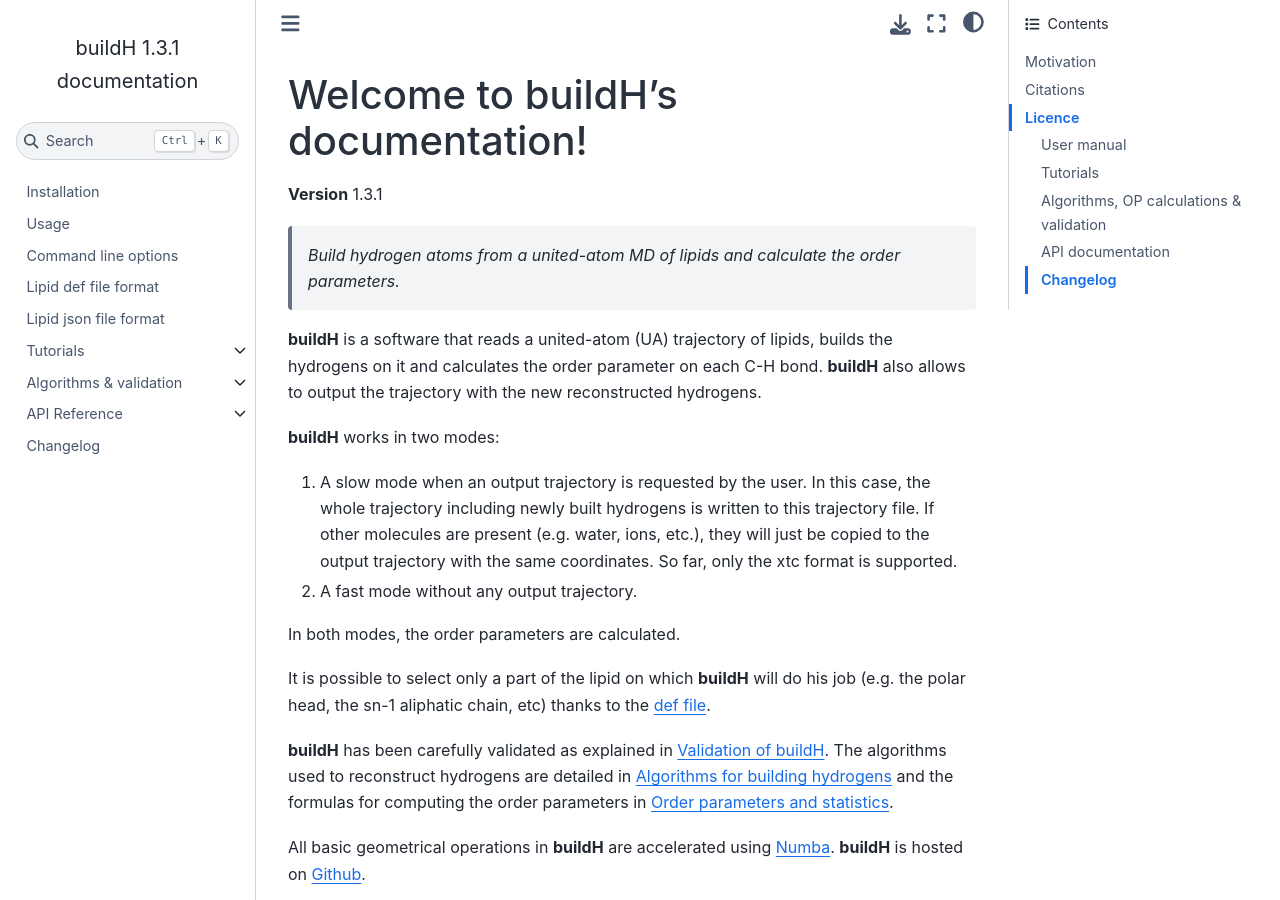
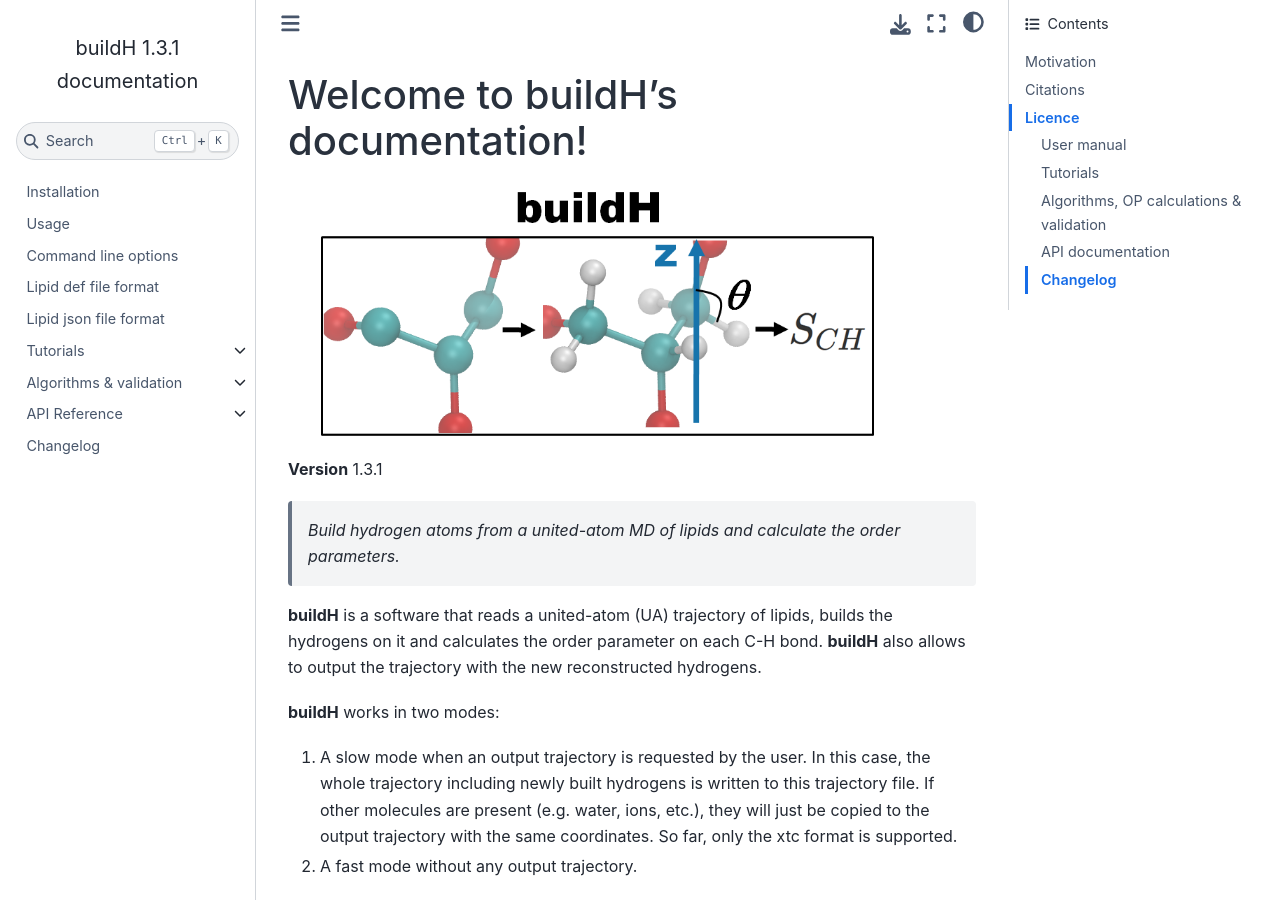
Before and after one commit to patrickfuchs/buildH, a Sphinx documentation site: the page built from docs/index.rst, in a window 1280 px wide and 900 px high. Built offline with Sphinx 7.4.7 and the Sphinx Book theme 1.1.4, drawn with Linux system fonts in a browser that asks for light colours.

Commit message:
Add buildH logo

```diff
--- a/docs/index.rst
+++ b/docs/index.rst
@@ -2,10 +2,12 @@
 Welcome to buildH's documentation!
 ==================================
 
+.. image:: img/buildH_logo.png
+  :width: 600
+
 **Version** |release|
 
     *Build hydrogen atoms from a united-atom MD of lipids and calculate the order parameters.*
-
 
 **buildH** is a software that reads a united-atom (UA) trajectory of lipids, builds the hydrogens on it and calculates the order parameter on each C-H bond. **buildH** also allows to output the trajectory with the new reconstructed hydrogens.
 
```
Also changed, not shown: README.md (+2 -0 lines), docs/img/buildH_logo.png (added).
